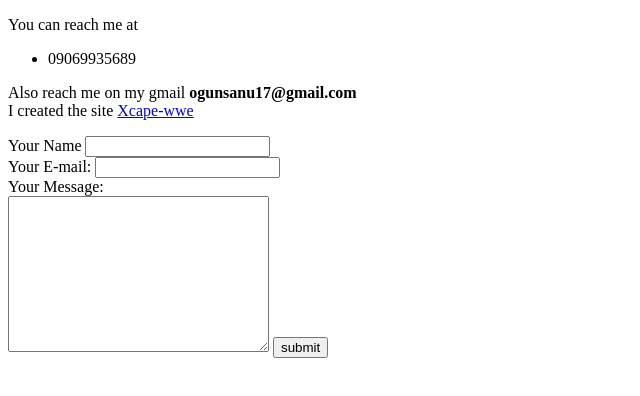
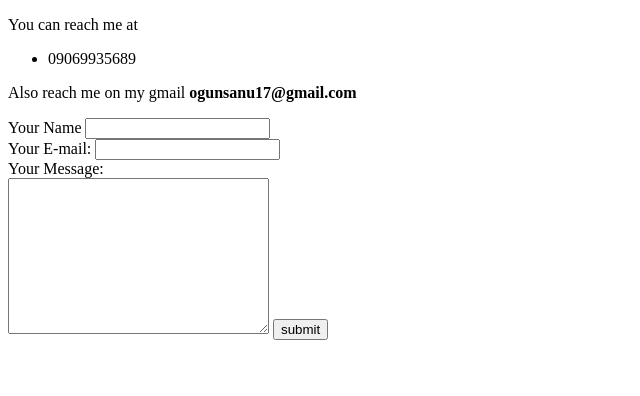
Before and after one commit to fore-site/simpl, a plain HTML site: page Contact.html in a window 1280 px wide. Shown: the whole page, without its empty margins (0-640 px from the left). Drawn offline with Linux system fonts and the light colour scheme.

Commit message:
Removed Xcape wwe link

```diff
--- a/Contact.html
+++ b/Contact.html
@@ -13,7 +13,6 @@
     </ul>
     <p>
       Also reach me on my gmail <strong>ogunsanu17@gmail.com</strong><br />
-      I created the site <a href="https://www.xcape-wwe.mw.lt">Xcape-wwe</a>
     </p>
     <form class="" action="mailto:ogunsanu17@gmail.com" method="post" enctype="text/plain">
       <label>Your Name</label>
```
